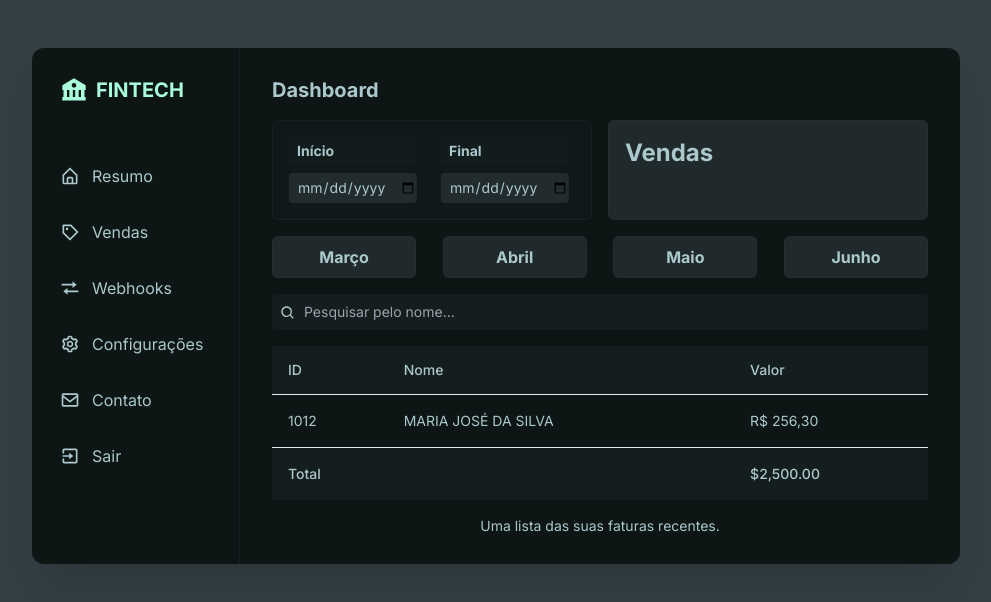
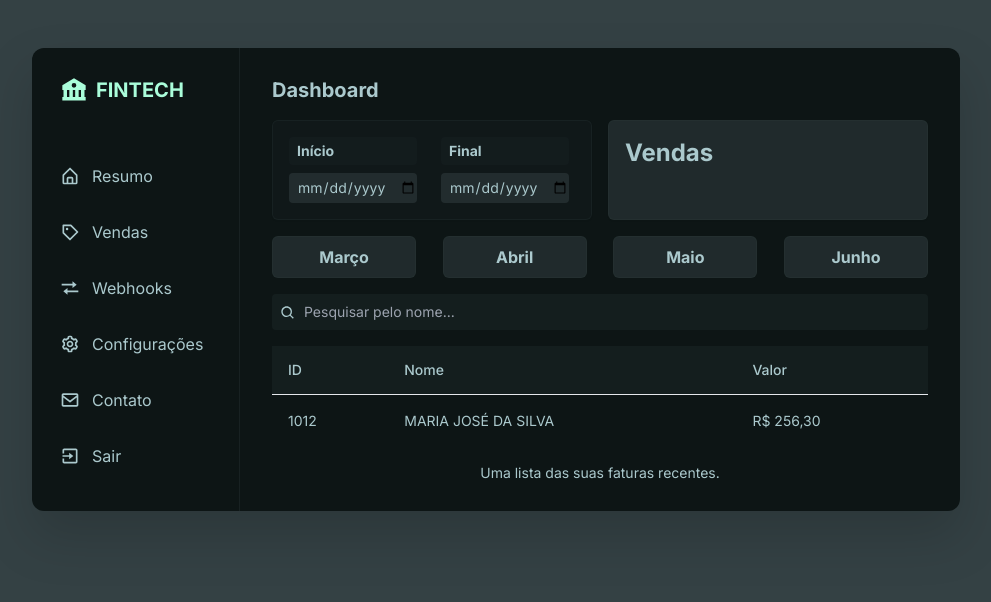
Before and after one commit to willyancr/Fintech, a React (Vite) app: page /vendas in a window 1280 px wide. Shown: the top 602 px of the page, without its empty margins (144-1135 px from the left). Built offline with nearby package versions, Linux system fonts and the light colour scheme.

Commit message:
Add TableFooter component back in TableSales.tsx

```diff
--- a/src/components/TableSales.tsx
+++ b/src/components/TableSales.tsx
@@ -32,12 +32,12 @@ function TableSales() {
           <TableCell>R$ 256,30</TableCell>
         </TableRow>
       </TableBody>
-      <TableFooter>
+      {/* <TableFooter>
         <TableRow className="bg-projeto-primary1/20">
           <TableCell colSpan={2}>Total</TableCell>
           <TableCell>$2,500.00</TableCell>
         </TableRow>
-      </TableFooter>
+      </TableFooter> */}
     </Table>
   );
 }
```
